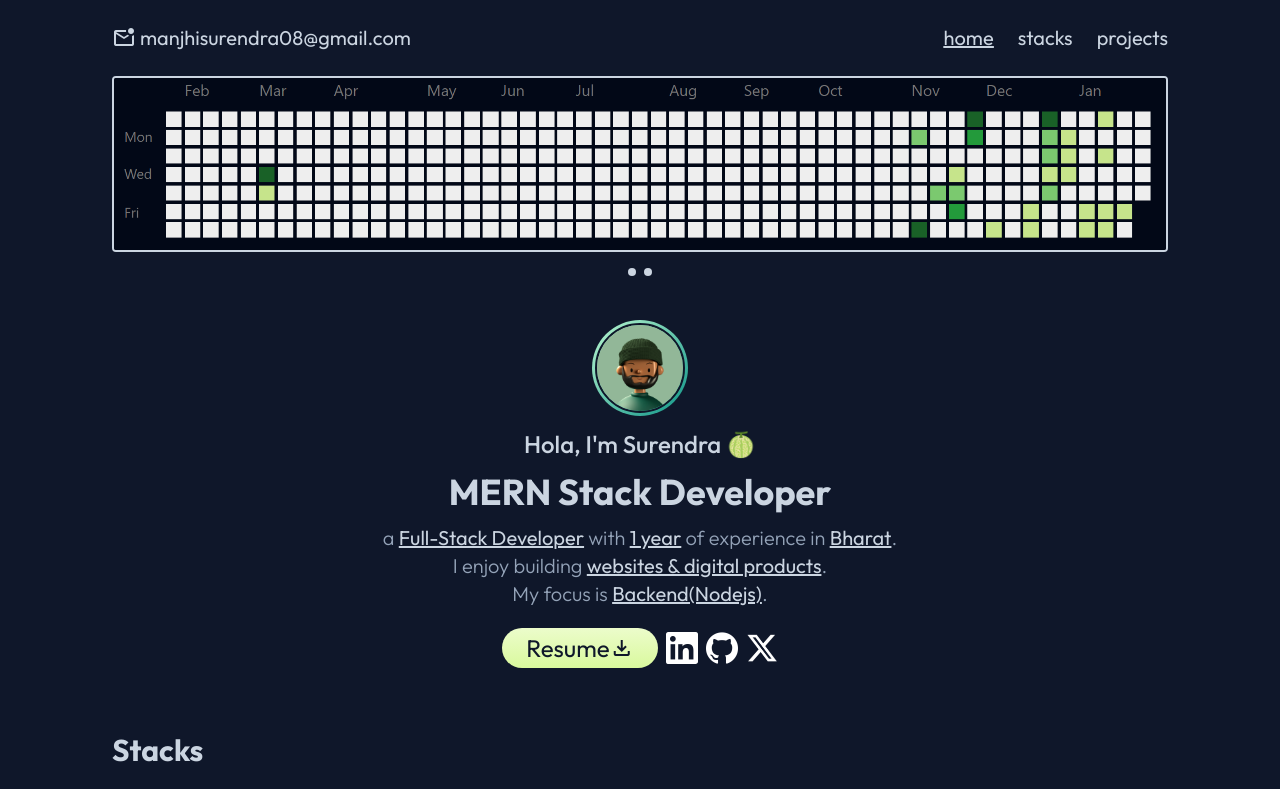
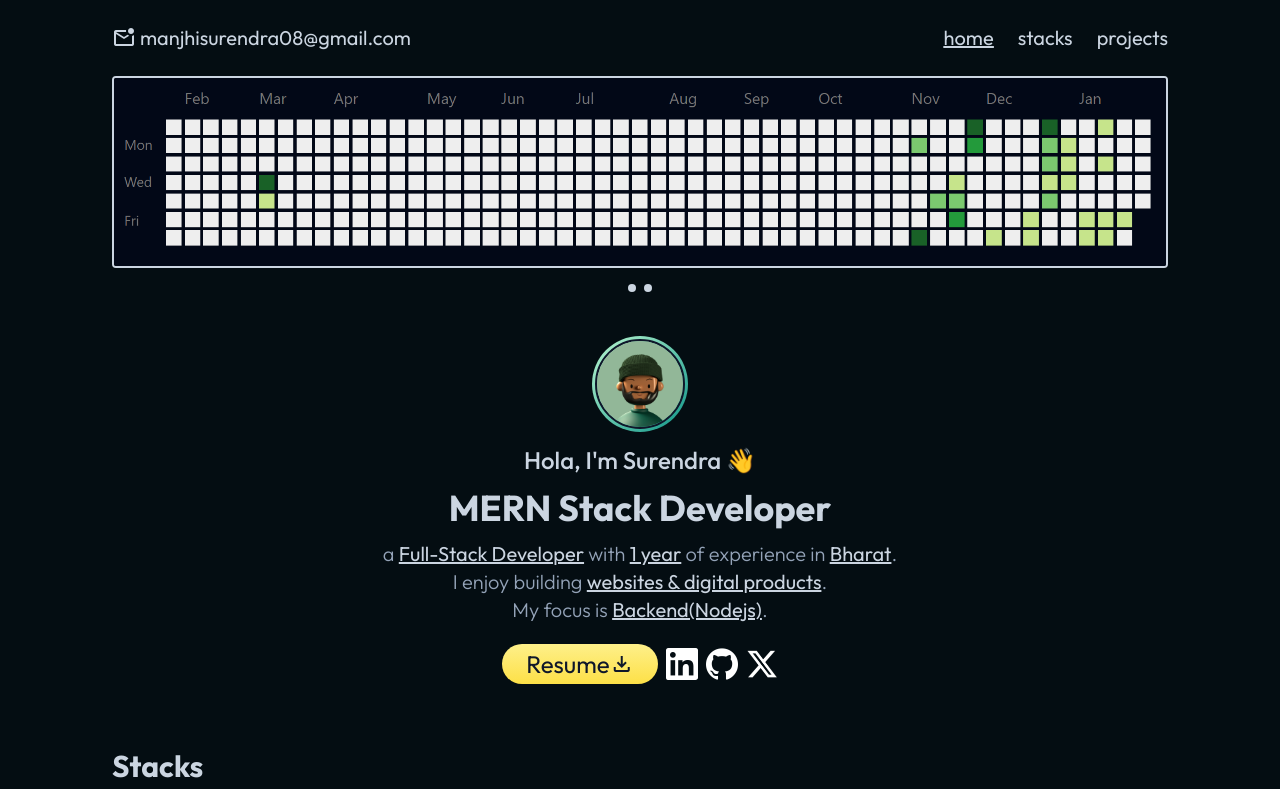
Before and after one commit to surendra-manjhi/portfolio, a website: page src/index.html in a window 1280 px wide. Shown: the top 789 px of the page. Drawn offline with nearby package versions, Linux system fonts and the light colour scheme.

Commit message:
Updated theme

```diff
--- a/src/index.html
+++ b/src/index.html
@@ -23,10 +23,10 @@
 	</head>
 
 	<body
-		class="px-4 sm:px-8 lg:px-28 w-screen h-full bg-slate-900 text-slate-300 font-[Outfit] relative"
+		class="px-4 sm:px-8 lg:px-28 w-screen h-full bg-[#040D12] text-slate-300 font-[Outfit]"
 	>
 		<header
-			class="py-4 sm:py-6 bg-slate-900 sm:text-xl flex flex-wrap items-center justify-between sticky top-0 sm:static"
+			class="py-4 sm:py-6 bg-[#040D12] sm:text-xl flex flex-wrap items-center justify-between sticky top-0 sm:static"
 		>
 			<div class="flex gap-1 items-center flex-wrap break-words">
 				<span class="material-symbols-outlined">
@@ -76,7 +76,7 @@
 					<img
 						src=""
 						alt="banner"
-						class="border-2 rounded border-slate-300 h-24 sm:h-44 w-full object-cover transition-all ease-in-out"
+						class="border-2 rounded border-slate-300 h-24 sm:h-44 lg:h-48 w-full object-cover transition-all ease-in-out"
 					/>
 
 					<ul class="flex gap-1 sm:gap-2"></ul>
@@ -91,7 +91,7 @@
 				</div>
 
 				<div class="intro text-lg sm:text-2xl text-center font-medium">
-					Hola, I'm Surendra 🍈
+					Hola, I'm Surendra 👋
 				</div>
 
 				<div
@@ -115,7 +115,9 @@
 					<span class="highlight">Backend(Nodejs)</span>.
 				</div>
 
-				<div class="btn-ctn mt-2 flex flex-wrap items-center gap-2">
+				<div
+					class="btn-ctn mt-2 flex flex-wrap items-center justify-center gap-2"
+				>
 					<button class="resume-btn">
 						Resume
 						<span class="material-symbols-outlined">
@@ -182,7 +184,7 @@
 		</main>
 
 		<footer class="py-4 sm:py-8 sm:text-xl text-center font-thin">
-			Made with 🍈 by Surendra
+			Made with ❤️‍🔥 by Surendra
 		</footer>
 	</body>
 </html>
--- a/src/input.css
+++ b/src/input.css
@@ -16,10 +16,10 @@
 	}
 
 	.project-card {
-		@apply border-slate-300 bg-slate-800 border-2 rounded overflow-hidden;
+		@apply border-slate-300 border-2 rounded overflow-hidden;
 	}
 
 	.resume-btn {
-		@apply px-5 sm:px-6 py-1 flex items-center bg-gradient-to-b from-lime-100 to-lime-200 text-lg sm:text-2xl text-slate-900 rounded-full;
+		@apply px-5 sm:px-6 py-1 flex items-center bg-gradient-to-b from-yellow-200 to-yellow-300 text-lg sm:text-2xl text-slate-900 rounded-full;
 	}
 }
```
Also changed, not shown: src/output.css.
